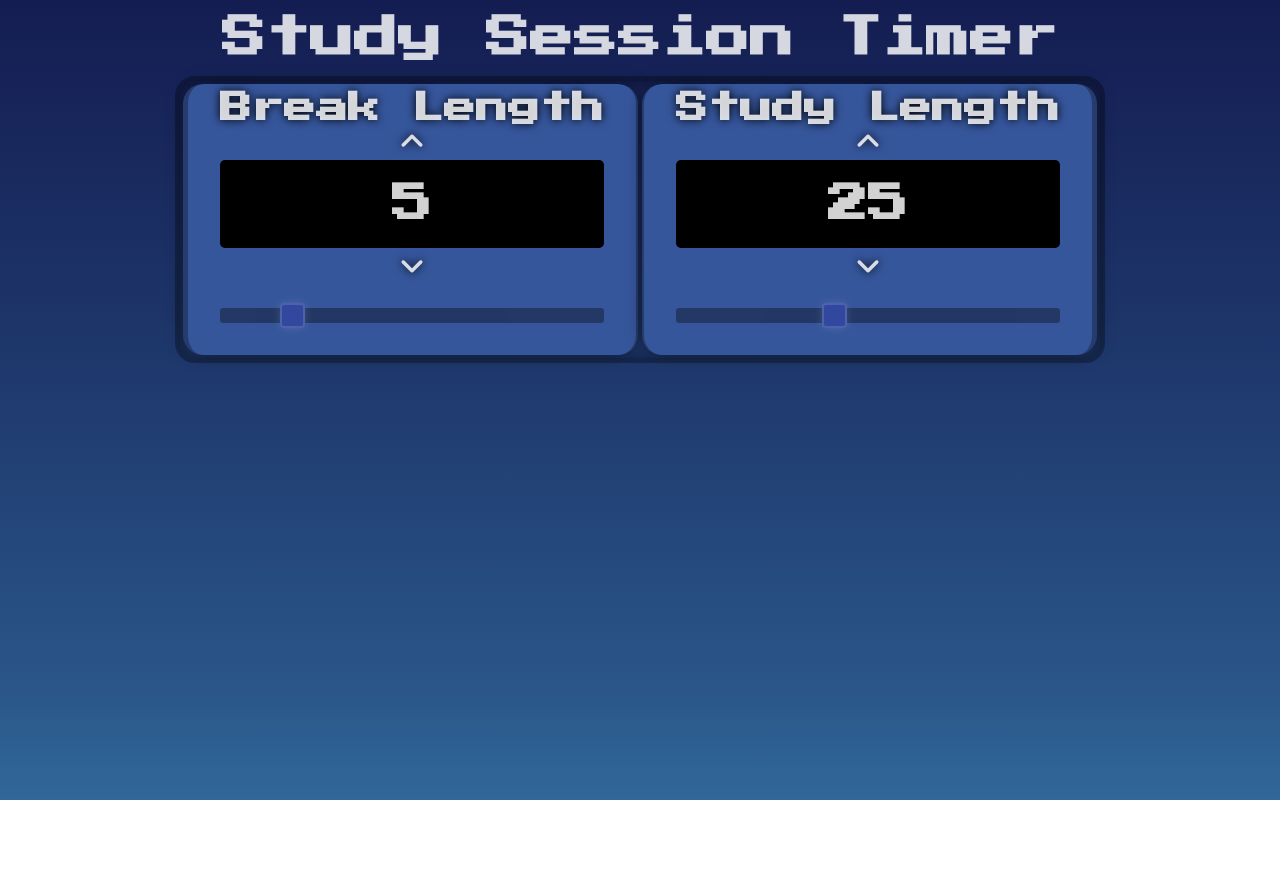
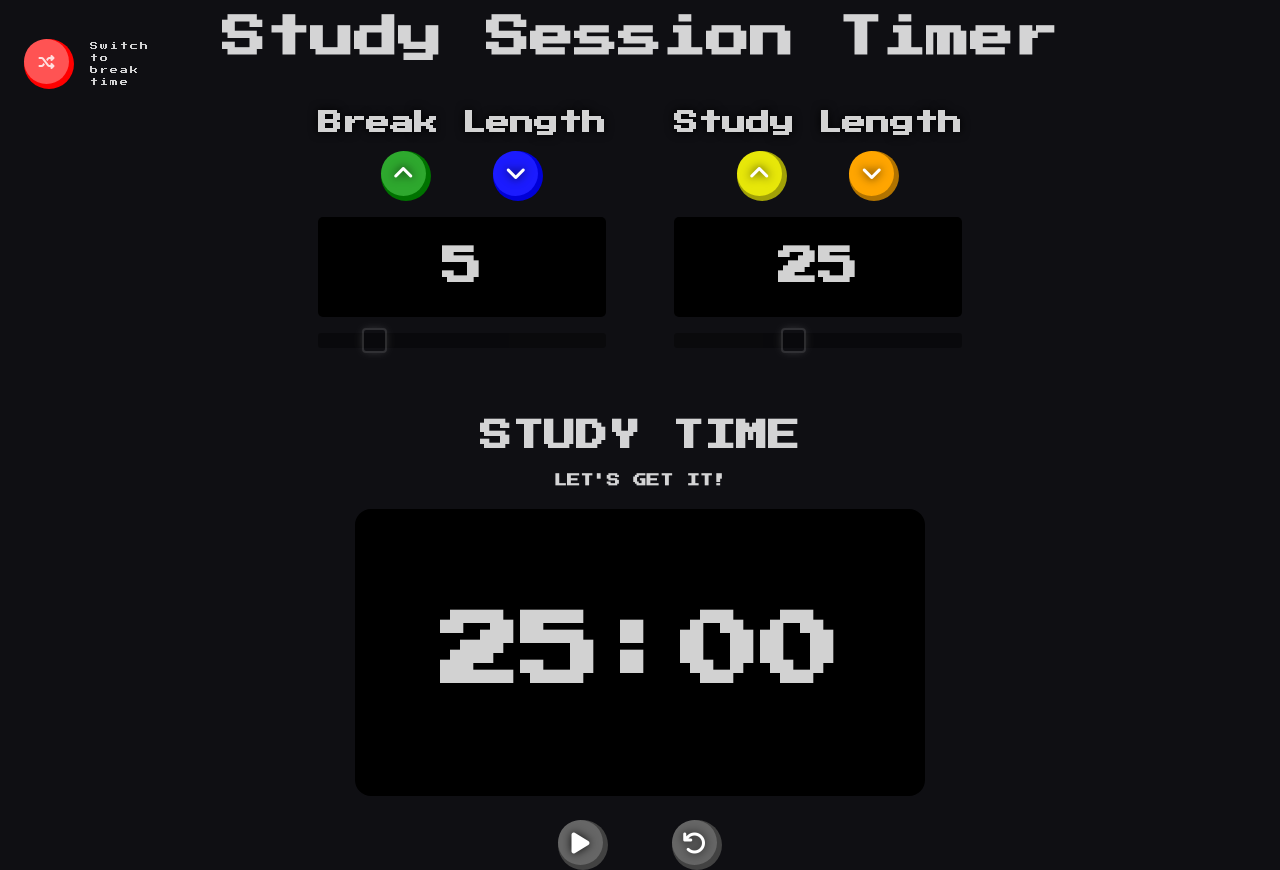
Before and after one commit to seantokuzo/StudyTimer, a React (Create React App) app: page / in a window 1280 px wide. Before the commit the page ends 800 px from the top, so only its background shows below. Built offline with nearby package versions, Linux system fonts and the light colour scheme; a web font is replaced by a local one.

Commit message:
Added buttons and sounds, styled, implementing timer

```diff
--- a/src/App.js
+++ b/src/App.js
@@ -1,15 +1,24 @@
 import React, { useState, useEffect } from 'react'
 import coinSFX from './sounds/smb_coin.m4a'
 import bumpSFX from './sounds/smb_bump.m4a'
+import oneUpSFX from './sounds/smb_1-up.m4a'
+import powerUpSFX from './sounds/smb_powerup.m4a'
 
 function App() {
   const incrementSound = new Audio(coinSFX)
   const decrementSound = new Audio(bumpSFX)
+  const switchToBreakSound = new Audio(oneUpSFX)
+  const switchToStudySound = new Audio(powerUpSFX)
   const [breakLength, setBreakLength] = useState(0)
   const [studyLength, setStudyLength] = useState(0)
   const [animateBreak, setAnimateBreak] = useState({ up: false, down: false })
   const [animateStudy, setAnimateStudy] = useState({ up: false, down: false })
   const [disableButtons, setDisableButtons] = useState(false)
+  const [timeLeft, setTimeLeft] = useState({ min: 0, sec: 0 })
+  const [isBreak, setIsBreak] = useState(false)
+  const [timerActive, setTimerActive] = useState(false)
+
+  console.log(timeLeft)
 
   useEffect(() => {
     setBreakLength(5)
@@ -20,7 +29,41 @@ function App() {
     if (breakLength > studyLength) {
       setBreakLength(studyLength)
     }
-  }, [studyLength, breakLength])
+    if (isBreak) {
+      setTimeLeft({ min: breakLength, sec: 0 })
+      return
+    } else {
+      setTimeLeft({ min: studyLength, sec: 0 })
+    }
+  }, [studyLength, breakLength, isBreak])
+
+  function timeLeftToString(num) {
+    let numString = ''
+    if (num < 10) {
+      numString = `0${num}`
+    } else {
+      numString = `${num}`
+    }
+    return numString
+  }
+
+  const timerHtml = (
+    <div className="timer-div">
+      <div className="timer-inner-div">
+        <h1 className="timer-title" id="timer-label">
+          {isBreak ? 'BREAK TIME' : 'STUDY TIME'}
+        </h1>
+        <h5 className="timer-phrase">
+          {isBreak ? 'TAKE A LOAD OFF' : "LET'S GET IT!"}
+        </h5>
+        <div className="the-timer-screen">
+          <h2 className="the-timer-el" id="time-left">
+            {timeLeftToString(timeLeft.min)}:{timeLeftToString(timeLeft.sec)}
+          </h2>
+        </div>
+      </div>
+    </div>
+  )
 
   function incrementBreak() {
     if (disableButtons) return
@@ -131,7 +174,6 @@ function App() {
   }
 
   function handleBreakSlider(e) {
-    console.log(e)
     setBreakLength(e.target.value)
   }
 
@@ -141,11 +183,24 @@ function App() {
         Break Length
       </h4>
       <div className="set-timer-controls-div">
+        <div className="btns-div">
+          <div className="button-div green-btn-out" onClick={incrementBreak}>
+            <div className="button-inner-div green-btn-in">
               <i
                 id="break-increment"
-          className="fa-solid fa-angle-up control"
-          onClick={incrementBreak}
+                className="fa-solid fa-angle-up btn-icon"
               ></i>
+            </div>
+          </div>
+          <div className="button-div blue-btn-out" onClick={decrementBreak}>
+            <div className="button-inner-div blue-btn-in">
+              <i
+                id="break-decrement"
+                className="fa-solid fa-angle-down btn-icon"
+              ></i>
+            </div>
+          </div>
+        </div>
         <div className="timer-value-div">
           <h3
             id="break-length"
@@ -155,11 +210,6 @@ function App() {
             {breakLength}
           </h3>
         </div>
-        <i
-          id="break-decrement"
-          className="fa-solid fa-angle-down control"
-          onClick={decrementBreak}
-        ></i>
       </div>
       <input
         type="range"
@@ -175,7 +225,6 @@ function App() {
   )
 
   function handleStudySlider(e) {
-    console.log(e)
     setStudyLength(e.target.value)
   }
 
@@ -185,11 +234,24 @@ function App() {
         Study Length
       </h4>
       <div className="set-timer-controls-div">
+        <div className="btns-div">
+          <div className="button-div yellow-btn-out" onClick={incrementStudy}>
+            <div className="button-inner-div yellow-btn-in">
               <i
                 id="session-increment"
-          className="fa-solid fa-angle-up control"
-          onClick={incrementStudy}
+                className="fa-solid fa-angle-up btn-icon"
               ></i>
+            </div>
+          </div>
+          <div className="button-div orange-btn-out" onClick={decrementStudy}>
+            <div className="button-inner-div orange-btn-in">
+              <i
+                id="session-decrement"
+                className="fa-solid fa-angle-down btn-icon"
+              ></i>
+            </div>
+          </div>
+        </div>
         <div className="timer-value-div">
           <h3
             id="session-length"
@@ -199,11 +261,6 @@ function App() {
             {studyLength}
           </h3>
         </div>
-        <i
-          id="session-decrement"
-          className="fa-solid fa-angle-down control"
-          onClick={decrementStudy}
-        ></i>
       </div>
       <input
         type="range"
@@ -225,10 +282,90 @@ function App() {
     </div>
   )
 
+  function switchSessionType() {
+    if (!isBreak) switchToBreakSound.play()
+    if (isBreak) switchToStudySound.play()
+
+    setIsBreak(!isBreak)
+  }
+
+  const sessionSwitchButton = (
+    <div className="sesh-switch-div">
+      <div className="button-div red-btn-out" onClick={switchSessionType}>
+        <div className="button-inner-div red-btn-in">
+          <i className="fa-solid fa-shuffle switch-icon"></i>
+        </div>
+      </div>
+      <p className="sesh-switch-phrase">
+        {isBreak ? 'Switch to study session' : 'Switch to break time'}
+      </p>
+    </div>
+  )
+
+  const playOrPause = timerActive ? (
+    <i className="fa-solid fa-pause btn-icon"></i>
+  ) : (
+    <i className="fa-solid fa-play btn-icon"></i>
+  )
+
+  function handlePlayPause() {
+    console.log('play/pause')
+    let timeLeftMS = timeLeft.min * 60 * 1000 + timeLeft.sec * 1000
+    const tickTock = setInterval(() => {
+      if (timeLeft.min === 0 && timeLeft.sec === 0) {
+        clearInterval(tickTock)
+      } else if (timeLeft.sec === 0) {
+        setTimeLeft((prevTimeLeft) => ({
+          min: prevTimeLeft.min - 1,
+          sec: 59
+        }))
+      } else {
+        setTimeLeft((prevTimeLeft) => ({
+          min: prevTimeLeft.min,
+          sec: prevTimeLeft.sec - 1
+        }))
+      }
+    }, 1000)
+    if (!timerActive) {
+      setTimerActive(true)
+      setTimeout(() => {
+        tickTock()
+      }, timeLeftMS)
+    } else if (timerActive) {
+      clearInterval(tickTock)
+    }
+  }
+
+  function handleRestartTimer() {
+    console.log('restart timer')
+  }
+
+  const timerControls = (
+    <div className="timer-controls-div">
+      <div
+        className="button-div grey-btn-out timer-btn"
+        onClick={handlePlayPause}
+      >
+        <div className="button-inner-div grey-btn-in">{playOrPause}</div>
+      </div>
+      <div
+        className="button-div grey-btn-out timer-btn"
+        onClick={handleRestartTimer}
+      >
+        <div className="button-inner-div grey-btn-in">
+          <i className="fa-solid fa-arrow-rotate-left btn-icon"></i>
+        </div>
+      </div>
+    </div>
+  )
+
   return (
     <div className="app-container">
       <h1 className="title">Study Session Timer</h1>
+      {sessionSwitchButton}
       {setTimers}
+      {timerHtml}
+      {timerControls}
     </div>
   )
 }
--- a/src/index.css
+++ b/src/index.css
@@ -1,7 +1,7 @@
 :root {
-  --bg1: #31679a;
-  --bg2: #3141a0;
-  --bg3: #141d52;
+  --bg1: #0f0f13;
+  --settings-bg: #adadad;
+  --bg3: #040614;
   --bg4: #36569c;
   --warning-red: #e7b5b5;
 }
@@ -17,7 +17,7 @@ body {
   display: flex;
   justify-content: center;
 
-  background: linear-gradient(0deg, var(--bg1), 40%, var(--bg3));
+  background-color: var(--bg1);
 
   color: rgba(255, 255, 255, 0.822);
 
@@ -46,15 +46,130 @@ body {
   font-size: 2.75em;
 }
 
+.sesh-switch-div {
+  position: absolute;
+  left: 0%;
+
+  margin: 1rem 0.5rem;
+  padding: 1rem 0 0 1rem;
+
+  display: flex;
+  align-items: center;
+}
+
+.sesh-switch-phrase {
+  width: min-content;
+  text-align: start;
+  line-height: 1.5em;
+  letter-spacing: 2px;
+  font-size: 0.5em;
+  margin-left: 1rem;
+}
+
+.btns-div {
+  width: 100%;
+
+  display: flex;
+  align-items: center;
+  justify-content: space-evenly;
+  margin: 1rem 0;
+}
+
+.button-div {
+  width: 50px;
+  height: 50px;
+  border-radius: 50%;
+  cursor: pointer;
+}
+
+.button-div:active {
+  box-shadow: 0 0 15px -5px rgba(0, 0, 0, 0.9);
+}
+
+.button-inner-div {
+  width: 45px;
+  height: 45px;
+  border-radius: 50%;
+
+  display: flex;
+  align-items: center;
+  justify-content: center;
+}
+
+.button-inner-div:active {
+  width: 47px;
+  height: 47px;
+  opacity: 0.8;
+}
+
+.btn-icon {
+  font-size: 1.5em;
+  color: rgb(255, 255, 255);
+  text-shadow: 0 0 10px rgba(0, 0, 0, 0.9);
+}
+
+.btn-icon:active {
+  color: rgba(255, 255, 255, 0.5);
+}
+
+.red-btn-out {
+  background-color: red;
+}
+
+.red-btn-in {
+  background-color: rgb(255, 83, 83);
+}
+
+.green-btn-out {
+  background-color: rgb(0, 114, 0);
+}
+
+.green-btn-in {
+  background-color: rgb(46, 168, 46);
+}
+
+.blue-btn-out {
+  background-color: rgb(0, 0, 216);
+}
+
+.blue-btn-in {
+  background-color: rgb(27, 27, 255);
+}
+
+.yellow-btn-out {
+  background-color: rgb(161, 161, 7);
+}
+
+.yellow-btn-in {
+  background-color: rgb(231, 231, 9);
+}
+
+.orange-btn-out {
+  background-color: rgb(177, 115, 0);
+}
+
+.orange-btn-in {
+  background-color: orange;
+}
+
+.grey-btn-out {
+  background-color: rgb(66, 66, 66);
+}
+
+.grey-btn-in {
+  background-color: rgb(102, 102, 102);
+}
+
 .set-timers-div {
   display: flex;
   align-items: baseline;
 
   padding: 0.0525rem;
 
-  border: 5px solid rgba(0, 0, 0, 0.3);
-  border-radius: 20px;
-  box-shadow: inset 0 0 20px -5px rgba(0, 0, 0, 0.7);
+  /* border: 5px solid rgba(0, 0, 0, 0.3); */
+  /* border-radius: 20px; */
+  /* box-shadow: inset 0 0 20px -5px rgba(0, 0, 0, 0.7); */
+  /* background-color: var(--settings-bg); */
 }
 
 .set-timer-div {
@@ -63,19 +178,17 @@ body {
   align-items: center;
 
   margin: 0.125rem;
-  padding: 0.5rem 2rem;
-
-  background-color: var(--bg4);
+  padding: 2rem;
 
   text-shadow: 0 0 10px #000000;
 
-  border-radius: 20px;
-  box-shadow: 0 0 20px -5px rgba(0, 0, 0, 0.7);
+  /* border-radius: 20px; */
+  /* box-shadow: 0 0 20px -5px rgba(0, 0, 0, 0.7); */
 
   /* border: 1px solid pink; */
 }
 
-.std-break {
+/* .std-break {
   border-left: 5px solid rgba(0, 0, 0, 0.3);
   border-right: 2.5px solid rgba(0, 0, 0, 0.3);
 }
@@ -83,12 +196,12 @@ body {
 .std-study {
   border-left: 2.5px solid rgba(0, 0, 0, 0.3);
   border-right: 5px solid rgba(0, 0, 0, 0.3);
-}
+} */
 
 .length-label {
   margin: 0;
 
-  font-size: 2em;
+  font-size: 1.5em;
 }
 
 .set-timer-controls-div {
@@ -103,6 +216,7 @@ body {
 
 .timer-value-div {
   width: 100%;
+  height: 100px;
   background-color: #000000;
   border-radius: 5px;
 
@@ -121,6 +235,53 @@ body {
   /* border: 1px solid aqua; */
 }
 
+@keyframes inc-num {
+  0% {
+    opacity: 1;
+  }
+  49% {
+    opacity: 0;
+    margin-right: 150px;
+    transform: rotate(-90deg);
+  }
+  50% {
+    opacity: 0;
+    margin-right: -150px;
+    font-size: 0.2em;
+    line-height: 1em;
+  }
+  51% {
+    opacity: 1;
+    transform: rotate(120deg);
+  }
+  100% {
+    margin-right: 0;
+  }
+}
+
+@keyframes dec-num {
+  0% {
+    opacity: 1;
+  }
+  49% {
+    opacity: 0;
+    margin-right: -150px;
+    transform: rotate(120deg);
+  }
+  50% {
+    opacity: 0;
+    margin-right: 150px;
+    font-size: 0.2em;
+  }
+  51% {
+    opacity: 1;
+    transform: rotate(-90deg);
+  }
+  100% {
+    margin-right: 0;
+  }
+}
+
 .control {
   margin: 0.25rem 0;
   font-size: 1.75em;
@@ -133,7 +294,7 @@ body {
 
 /* The slider itself */
 .slider {
-  margin: 1.5rem 0;
+  margin: 1rem 0;
   -webkit-appearance: none; /* Override default CSS styles */
   appearance: none;
   width: 100%;
@@ -178,49 +339,39 @@ body {
   box-shadow: 0 0 10px -2px rgba(255, 255, 255, 0.3);
 }
 
-@keyframes inc-num {
-  0% {
-    opacity: 1;
-  }
-  49% {
-    opacity: 0;
-    margin-right: 50px;
-    transform: rotate(-90deg);
-  }
-  50% {
-    opacity: 0;
-    margin-right: -50px;
-    font-size: 0.2em;
-    line-height: 1em;
-  }
-  51% {
-    opacity: 1;
-    transform: rotate(120deg);
-  }
-  100% {
-    margin-right: 0;
-  }
+.timer-div {
+  /* width: 80%; */
+  /* max-width: 1200px; */
+
+  /* background-color: #3e3e3e; */
 }
 
-@keyframes dec-num {
-  0% {
-    opacity: 1;
+.timer-inner-div {
 }
-  49% {
-    opacity: 0;
-    margin-right: -50px;
-    transform: rotate(120deg);
+
+.timer-title {
 }
-  50% {
-    opacity: 0;
-    margin-right: 50px;
-    font-size: 0.2em;
+
+.timer-phrase {
 }
-  51% {
-    opacity: 1;
-    transform: rotate(-90deg);
+
+.the-timer-screen {
+  padding: 2rem 5rem;
+
+  border-radius: 1rem;
+  border: 5px solid rgb(0, 0, 0);
+  background-color: #000000;
 }
-  100% {
-    margin-right: 0;
+
+.the-timer-el {
+  font-size: 5em;
 }
+
+.timer-controls-div {
+  margin-top: 1.5rem;
+  display: flex;
 }
+
+.timer-btn {
+  margin: 0 2rem;
+}
```
Also changed, not shown: 2 other files (tests, documents, lock files or other folders). Lines whose indentation alone changed are shown as unchanged.
